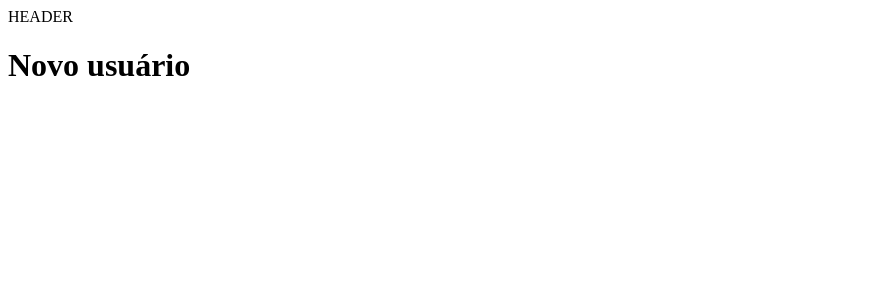
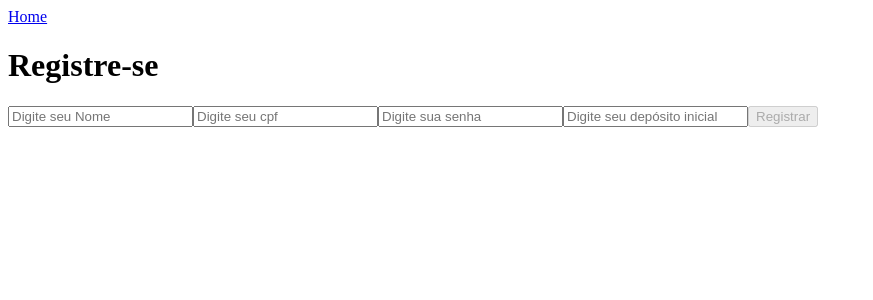
Before and after one commit to Ivanzmartins/donuts-code-challenge, a React (Vite) app in the folder frontend/: page /newUser in a window 1280 px wide. Shown: the top 300 px of the page, without its empty margins (0-873 px from the left). Built offline with nearby package versions, Linux system fonts and the light colour scheme.

Commit message:
Adiciona os arquivos para rotas e conecta o registro de novo usuário do front ao db

```diff
--- a/frontend/index.html
+++ b/frontend/index.html
@@ -4,7 +4,7 @@
     <meta charset="UTF-8" />
     <link rel="icon" type="image/svg+xml" href="/vite.svg" />
     <meta name="viewport" content="width=device-width, initial-scale=1.0" />
-    <title>Vite + React</title>
+    <title>TransferApp</title>
   </head>
   <body>
     <div id="root"></div>
--- a/frontend/src/App.jsx
+++ b/frontend/src/App.jsx
@@ -1,11 +1,9 @@
 import React from 'react';
 import { Outlet } from 'react-router-dom';
-import Header from './components/header';
 
 function App() {
   return (
     <div className="App">
-      <Header />
       <div className="container">
         <Outlet />
       </div>
--- a/frontend/src/axios/config.js
+++ b/frontend/src/axios/config.js
@@ -1,7 +1,7 @@
 import axios from 'axios';
 
 const instance = axios.create({
-  baseURL: 'http://localhost:3000',
+  baseURL: 'http://localhost:3001',
   headers: {
     'Content-Type': 'application/json',
   },
--- a/frontend/src/components/header.jsx
+++ b/frontend/src/components/header.jsx
@@ -1,9 +1,11 @@
 import React from 'react';
+import { Link } from 'react-router-dom';
 
 function Header() {
   return (
     <div className="App">
-      HEADER
+      {}
+      <Link to="/">Home</Link>
     </div>
   );
 }
--- a/frontend/src/main.jsx
+++ b/frontend/src/main.jsx
@@ -6,7 +6,6 @@ import Home from './pages/Home';
 import NewUser from './pages/newUser';
 import Deposit from './pages/deposit';
 import Login from './pages/login';
-// import UserPage from './pages/userPage';
 
 const router = createBrowserRouter([
   {
--- a/frontend/src/pages/Home.jsx
+++ b/frontend/src/pages/Home.jsx
@@ -5,8 +5,8 @@ function Home() {
   return (
     <div>
       <h1>Home</h1>
-      <Link to="/newUser">New User</Link>
-      <Link to="/deposit">Deposit</Link>
+      <Link to="/newUser">Registrar</Link>
+      <Link to="/deposit">Depositar</Link>
       <Link to="/login">Login</Link>
     </div>
   );
--- a/frontend/src/pages/deposit.jsx
+++ b/frontend/src/pages/deposit.jsx
@@ -1,8 +1,10 @@
 import React from 'react';
+import Header from '../components/header';
 
 function Deposit() {
   return (
     <div>
+      <Header />
       <h1>Deposit</h1>
     </div>
   );
--- a/frontend/src/pages/login.jsx
+++ b/frontend/src/pages/login.jsx
@@ -1,17 +1,36 @@
-import React from 'react';
+import React, { useState } from 'react';
+import Header from '../components/header';
+import { loginAxios } from '../axios/axiosServices';
+
+const initialState = { cpf: '', password: '' };
 
 function Login() {
+  const [values, setValues] = useState(initialState);
+
+  const onChange = (event) => {
+    const { name, value } = event.target;
+    setValues({ ...values, [name]: value });
+    console.log(name, value); // eslint-disable-line
+  };
+
+  const loginUser = async ({ cpf, password }) => {
+    const { token } = await loginAxios(cpf, password);
+    console.log(token); // eslint-disable-line
+    return token;
+  };
+
   return (
     <div>
+      <Header />
       <h1>Login</h1>
       <form>
-        <label htmlFor="email">
-          <input type="text" name="username" placeholder="Digite seu cpf" />
+        <label htmlFor="cpf">
+          <input type="text" name="cpf" placeholder="Digite seu cpf" onChange={onChange} value={values.cpf} />
         </label>
         <label htmlFor="password">
-          <input type="password" name="password" placeholder="Digite sua senha" />
+          <input type="password" name="password" placeholder="Digite sua senha" onChange={onChange} value={values.password} />
         </label>
-        <button type="submit">Entrar</button>
+        <button type="button" onClick={loginUser}>Entrar</button>
       </form>
     </div>
   );
--- a/frontend/src/pages/newUser.jsx
+++ b/frontend/src/pages/newUser.jsx
@@ -1,9 +1,92 @@
-import React from 'react';
+import React, { useState } from 'react';
+import { useNavigate } from 'react-router-dom';
+import { register } from '../axios/axiosServices';
+import Header from '../components/header';
 
 function NewUser() {
+  // const [nameReg, setNameReg] = useState('');
+  // const [cpfReg, setCpfReg] = useState('');
+  // const [passwordReg, setPasswordReg] = useState('');
+  // const [depositReg, setDepositReg] = useState('');
+
+  const initialState = {
+    cpf: '', password: '', name: '', deposit: 0,
+  };
+  const [values, setValues] = useState(initialState);
+  const onChange = (event) => {
+    const { name, value } = event.target;
+    setValues({ ...values, [name]: value });
+    console.log(values); // eslint-disable-line
+  };
+
+  const navigate = useNavigate();
+
+  const registerUser = async ({
+    name, cpf, password, deposit,
+  }) => {
+    await register(name, cpf, password, deposit);
+    navigate('/login');
+  };
+
+  const isNameValid = (name) => name.length > 3;
+  const isCpfValid = (cpf) => cpf.length === 11;
+  const isPasswordValid = (password) => password.length > 6;
+
   return (
     <div>
-      <h1>Novo usuário</h1>
+      <Header />
+      <h1>Registre-se</h1>
+      <form>
+        <label htmlFor="name">
+          <input
+            type="text"
+            name="name"
+            minLength="3"
+            placeholder="Digite seu Nome"
+            onChange={onChange}
+          />
+        </label>
+        <label htmlFor="cpf">
+          <input
+            type="text"
+            name="cpf"
+            minLength="11"
+            maxLength="11"
+            placeholder="Digite seu cpf"
+            onChange={onChange}
+          />
+        </label>
+        <label htmlFor="password">
+          <input
+            type="password"
+            name="password"
+            minLength="6"
+            placeholder="Digite sua senha"
+            onChange={onChange}
+          />
+        </label>
+        <label htmlFor="deposit">
+          <input
+            type="number"
+            name="deposit"
+            placeholder="Digite seu depósito inicial"
+            min="0"
+            onChange={onChange}
+          />
+        </label>
+        <button
+          type="button"
+          onClick={() => registerUser(values)}
+          disabled={
+            !isNameValid(values.name)
+            || !isCpfValid(values.cpf)
+            || !isPasswordValid(values.password)
+          }
+        >
+          Registrar
+
+        </button>
+      </form>
     </div>
   );
 }
```
